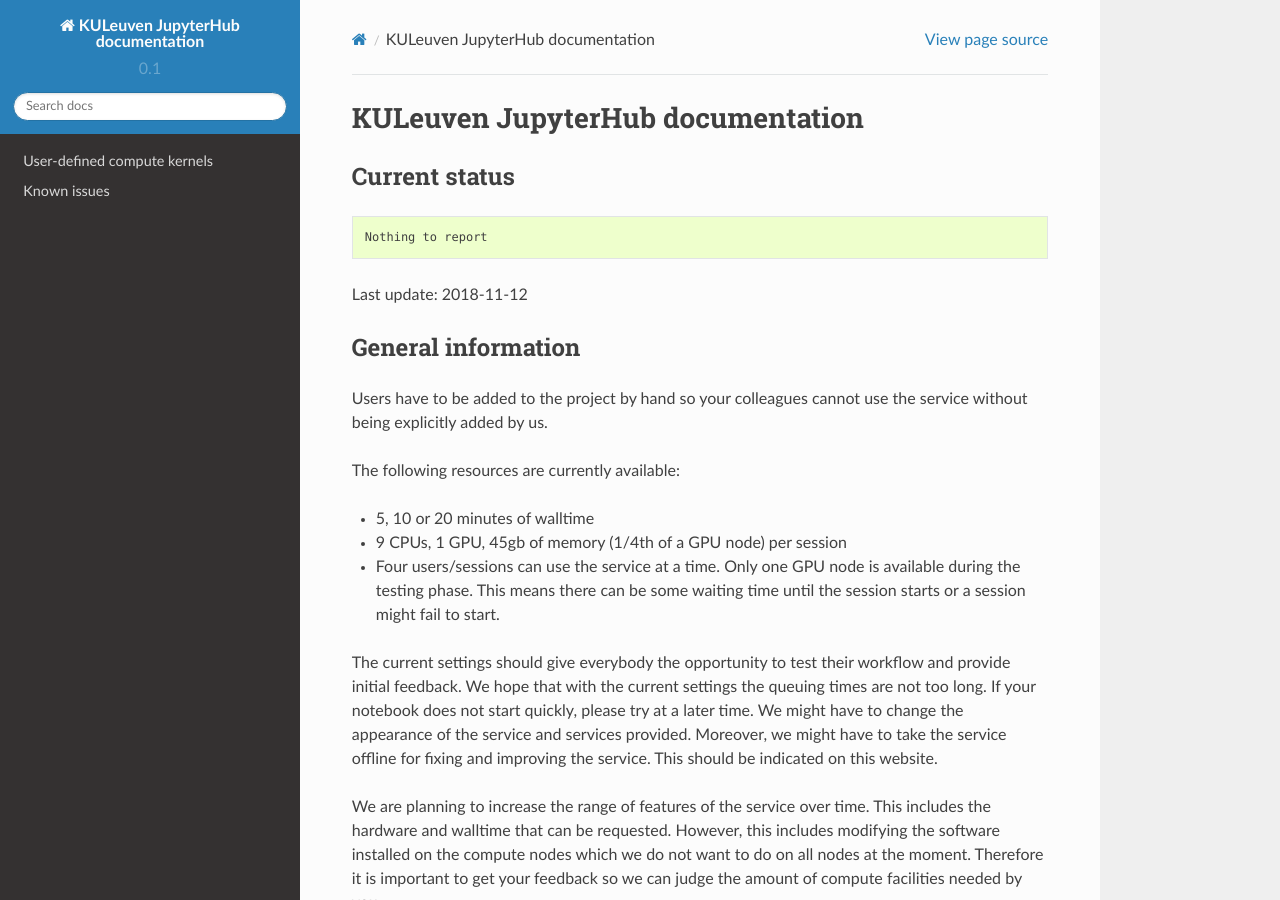
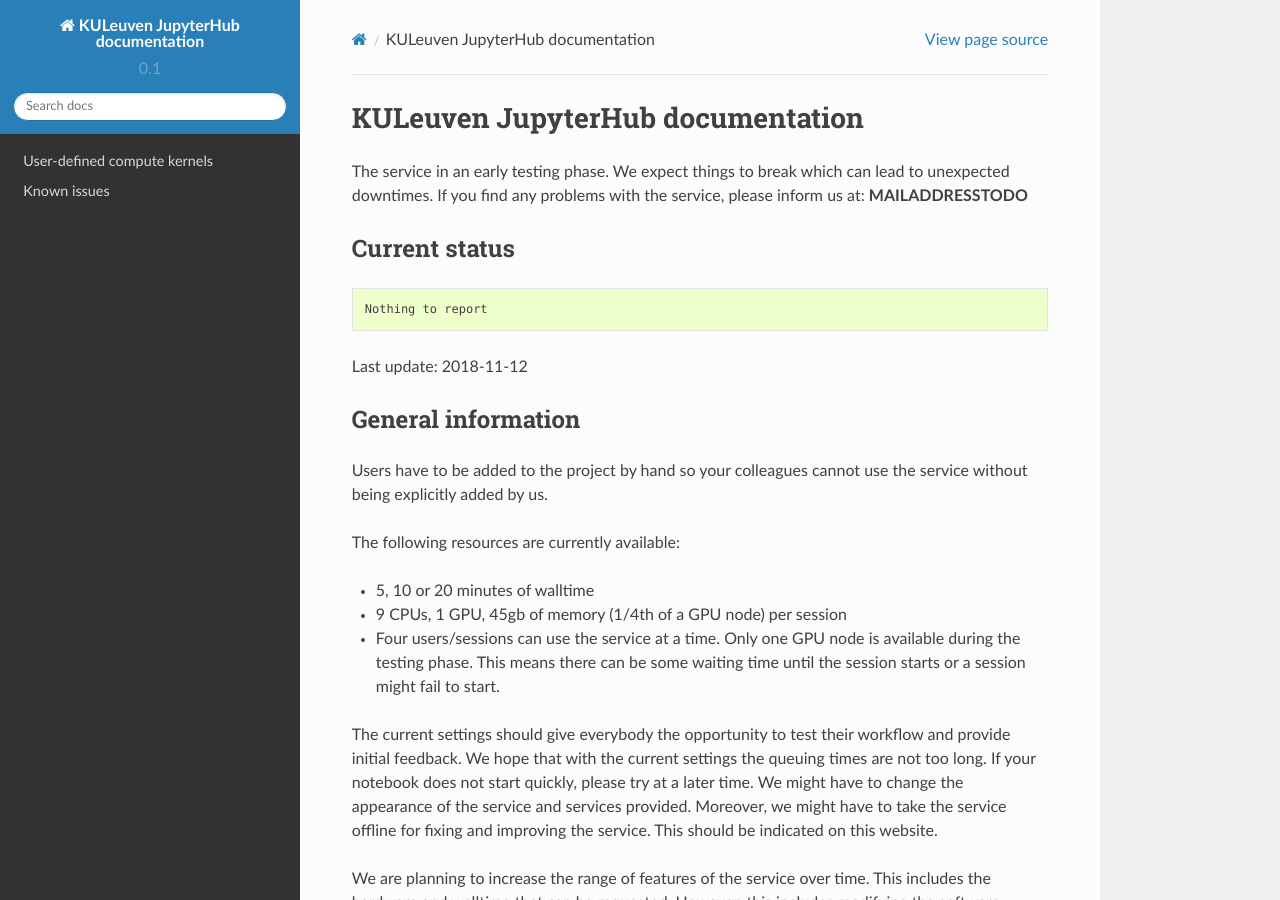
Before and after one commit to ajaust/jupyterhub-doc, a Sphinx documentation site: the page built from docs/index.rst, in a window 1280 px wide and 900 px high. Built offline with Sphinx 7.4.7 and the Read the Docs theme 2.0.0, drawn with Linux system fonts in a browser that asks for light colours.

Commit message:
updated index with welcome message

```diff
--- a/docs/index.rst
+++ b/docs/index.rst
@@ -5,6 +5,8 @@
 
 KULeuven JupyterHub documentation
 =================================
+
+The service in an early testing phase. We expect things to break which can lead to unexpected downtimes. If you find any problems with the service, please inform us at: **MAILADDRESSTODO**
 
 Current status
 --------------
```
